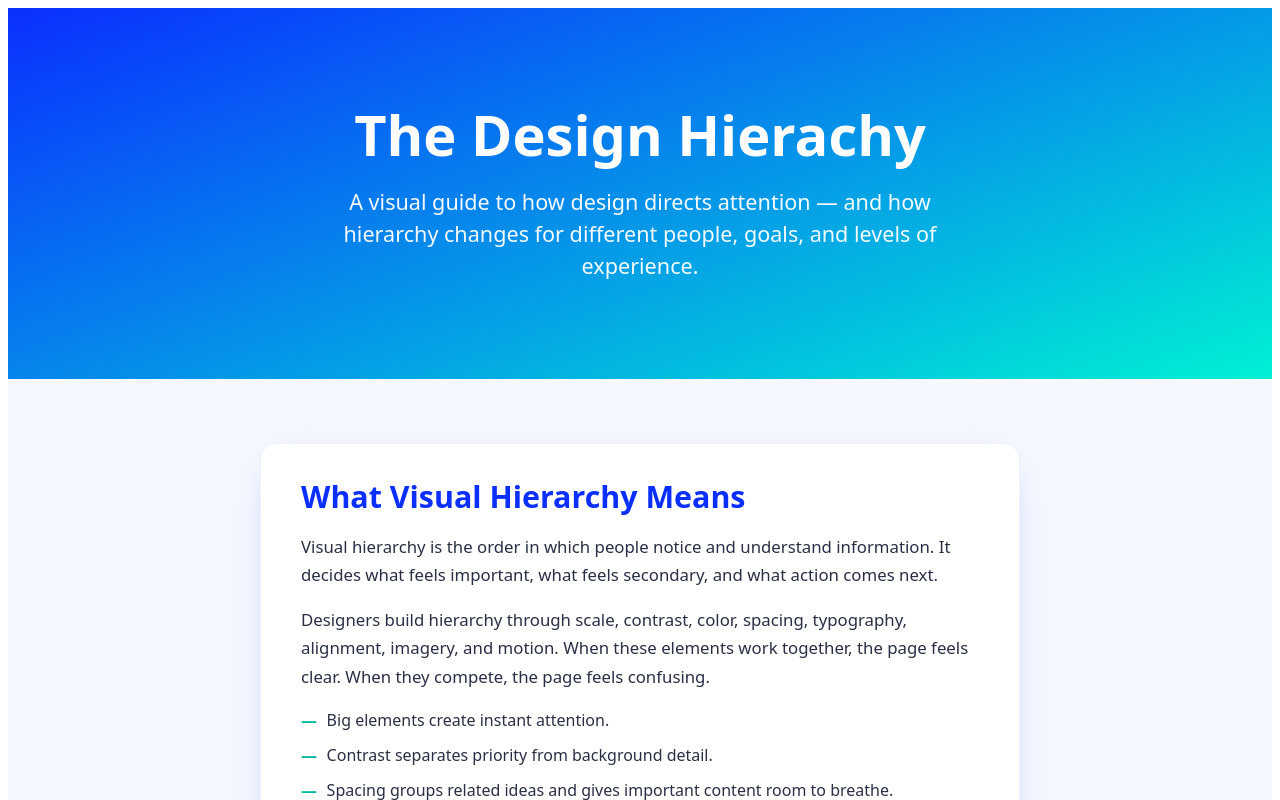
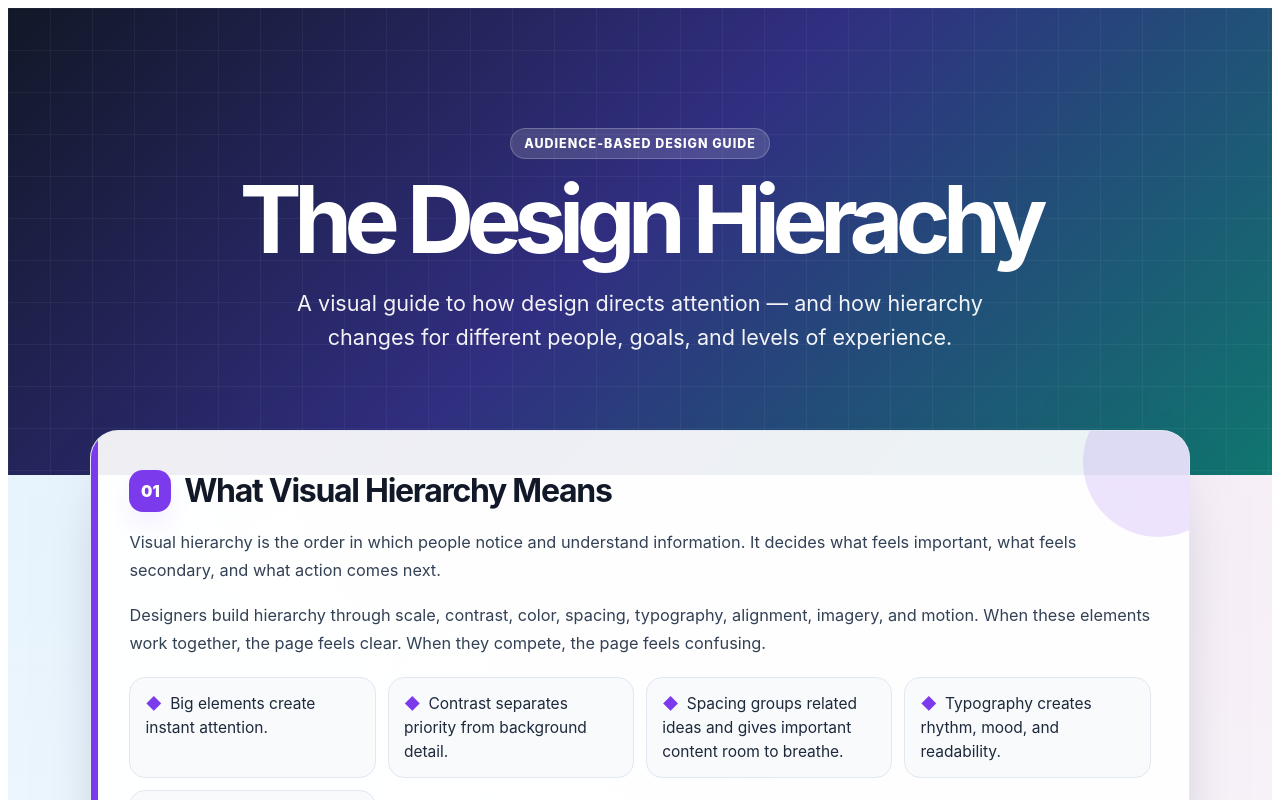
Before and after one commit to aiknowhalim/halim-the-design-hierachy, a React (Vite) app: page / in a window 1280 px wide. Shown: the top 800 px of the page. Built offline with nearby package versions, Linux system fonts and the light colour scheme; the HTML template or start-up script is replaced by a standard one.

Commit message:
Refresh site visual style for audience guide

```diff
--- a/src/App.jsx
+++ b/src/App.jsx
@@ -1,58 +1,110 @@
 import content from './content.json';
 
-// The entire page is driven by src/content.json — no code edits needed to add
-// sections, paragraphs, or lists. Missing fields degrade gracefully. See the
-// schema in README.md ("Editing your content").
+const font =
+  'Inter, ui-sans-serif, system-ui, -apple-system, Segoe UI, Roboto, Helvetica, Arial, sans-serif';
 
-const font =
-  'system-ui, -apple-system, Segoe UI, Roboto, Helvetica, Arial, sans-serif';
+const accents = ['#7C3AED', '#0EA5E9', '#F97316', '#10B981', '#E11D48', '#6366F1', '#14B8A6', '#F59E0B'];
 
 function Paragraphs({ text }) {
   if (!text) return null;
-  // Blank lines separate paragraphs.
   const parts = String(text).split(/\n\s*\n/).filter((p) => p.trim() !== '');
   return parts.map((p, i) => (
-    <p key={i} style={{ margin: '0 0 1rem', lineHeight: 1.7, fontSize: '1.05rem' }}>
+    <p key={i} style={{ margin: '0 0 1rem', lineHeight: 1.75, fontSize: '1.02rem' }}>
       {p.trim()}
     </p>
   ));
 }
 
-function Section({ section }) {
+function Section({ section, index }) {
   const items = Array.isArray(section.items) ? section.items : [];
+  const accent = accents[index % accents.length];
+
   return (
     <section
       style={{
-        background: '#fff',
-        borderRadius: 16,
-        padding: '2rem clamp(1.25rem, 4vw, 2.5rem)',
-        boxShadow: '0 10px 40px -20px rgba(10, 47, 255, 0.35)',
-        border: '1px solid #eef1ff',
+        position: 'relative',
+        overflow: 'hidden',
+        background: 'rgba(255, 255, 255, 0.92)',
+        borderRadius: 28,
+        padding: 'clamp(1.4rem, 4vw, 2.4rem)',
+        boxShadow: '0 24px 70px -42px rgba(15, 23, 42, 0.55)',
+        border: '1px solid rgba(226, 232, 240, 0.95)',
       }}
     >
+      <div
+        style={{
+          position: 'absolute',
+          inset: '0 auto auto 0',
+          width: 7,
+          height: '100%',
+          background: accent,
+        }}
+      />
+      <div
+        style={{
+          position: 'absolute',
+          right: -44,
+          top: -44,
+          width: 150,
+          height: 150,
+          borderRadius: '999px',
+          background: `${accent}22`,
+        }}
+      />
+
+      <div style={{ display: 'flex', alignItems: 'center', gap: '0.8rem', marginBottom: '1rem' }}>
+        <span
+          style={{
+            display: 'inline-grid',
+            placeItems: 'center',
+            width: 42,
+            height: 42,
+            borderRadius: 14,
+            background: accent,
+            color: '#fff',
+            fontWeight: 900,
+            boxShadow: `0 14px 30px -16px ${accent}`,
+          }}
+        >
+          {String(index + 1).padStart(2, '0')}
+        </span>
         {section.heading && (
-        <h2 style={{ fontSize: 'clamp(1.4rem, 3vw, 1.9rem)', margin: '0 0 1rem', color: '#0A2FFF' }}>
+          <h2 style={{ fontSize: 'clamp(1.35rem, 3vw, 2rem)', margin: 0, color: '#111827', letterSpacing: '-0.04em' }}>
             {section.heading}
           </h2>
         )}
-      <div style={{ color: '#2a2f45' }}>
+      </div>
+
+      <div style={{ color: '#334155' }}>
         <Paragraphs text={section.body} />
       </div>
+
       {items.length > 0 && (
-        <ul style={{ margin: '0.5rem 0 0', padding: 0, listStyle: 'none', display: 'grid', gap: '0.6rem' }}>
+        <ul
+          style={{
+            margin: '1.2rem 0 0',
+            padding: 0,
+            listStyle: 'none',
+            display: 'grid',
+            gridTemplateColumns: 'repeat(auto-fit, minmax(220px, 1fr))',
+            gap: '0.75rem',
+          }}
+        >
           {items.map((item, i) => (
             <li
               key={i}
               style={{
-                display: 'flex',
-                gap: '0.6rem',
-                alignItems: 'flex-start',
-                color: '#2a2f45',
-                lineHeight: 1.6,
+                background: '#F8FAFC',
+                border: '1px solid #E2E8F0',
+                borderRadius: 16,
+                padding: '0.85rem 0.95rem',
+                color: '#1E293B',
+                lineHeight: 1.55,
+                fontSize: '0.97rem',
               }}
             >
-              <span style={{ color: '#00B8A0', fontWeight: 700, flex: '0 0 auto' }}>—</span>
-              <span>{item}</span>
+              <span style={{ color: accent, fontWeight: 900, marginRight: 8 }}>◆</span>
+              {item}
             </li>
           ))}
         </ul>
@@ -65,36 +117,91 @@ export default function App() {
   const sections = Array.isArray(content.sections) ? content.sections : [];
 
   return (
-    <div style={{ minHeight: '100vh', fontFamily: font, background: '#f6f8ff', color: '#2a2f45' }}>
+    <div
+      style={{
+        minHeight: '100vh',
+        fontFamily: font,
+        background:
+          'radial-gradient(circle at top left, #E0F2FE 0, transparent 34%), radial-gradient(circle at top right, #FCE7F3 0, transparent 30%), linear-gradient(180deg, #F8FAFC 0%, #EEF2FF 100%)',
+        color: '#1E293B',
+      }}
+    >
       <header
         style={{
-          background: 'linear-gradient(160deg, #0A2FFF 0%, #00F0D4 100%)',
+          position: 'relative',
+          overflow: 'hidden',
+          background: 'linear-gradient(135deg, #111827 0%, #312E81 48%, #0F766E 100%)',
           color: '#fff',
-          padding: 'clamp(3rem, 10vw, 6rem) 1.5rem',
+          padding: 'clamp(4rem, 12vw, 7.5rem) 1.5rem',
           textAlign: 'center',
         }}
       >
-        <h1 style={{ fontSize: 'clamp(2.2rem, 6vw, 3.5rem)', margin: 0, lineHeight: 1.1 }}>
+        <div
+          style={{
+            position: 'absolute',
+            inset: 0,
+            opacity: 0.18,
+            backgroundImage:
+              'linear-gradient(rgba(255,255,255,.25) 1px, transparent 1px), linear-gradient(90deg, rgba(255,255,255,.25) 1px, transparent 1px)',
+            backgroundSize: '42px 42px',
+          }}
+        />
+        <div style={{ position: 'relative', maxWidth: 940, margin: '0 auto' }}>
+          <p
+            style={{
+              display: 'inline-block',
+              margin: '0 0 1rem',
+              padding: '0.45rem 0.8rem',
+              borderRadius: 999,
+              background: 'rgba(255,255,255,0.14)',
+              border: '1px solid rgba(255,255,255,0.22)',
+              fontWeight: 800,
+              letterSpacing: '0.08em',
+              textTransform: 'uppercase',
+              fontSize: '0.78rem',
+            }}
+          >
+            Audience-Based Design Guide
+          </p>
+          <h1
+            style={{
+              fontSize: 'clamp(2.7rem, 8vw, 5.8rem)',
+              margin: 0,
+              lineHeight: 0.95,
+              letterSpacing: '-0.08em',
+            }}
+          >
             {content.title}
           </h1>
           {content.tagline && (
-          <p style={{ fontSize: 'clamp(1.05rem, 2.5vw, 1.35rem)', opacity: 0.95, maxWidth: 640, margin: '1.25rem auto 0', lineHeight: 1.5 }}>
+            <p
+              style={{
+                fontSize: 'clamp(1.05rem, 2.5vw, 1.35rem)',
+                opacity: 0.94,
+                maxWidth: 760,
+                margin: '1.4rem auto 0',
+                lineHeight: 1.6,
+              }}
+            >
               {content.tagline}
             </p>
           )}
+        </div>
       </header>
 
       <main
         style={{
-          maxWidth: 760,
-          margin: '0 auto',
-          padding: 'clamp(2rem, 6vw, 4rem) 1.5rem',
+          maxWidth: 1100,
+          margin: '-2.8rem auto 0',
+          padding: '0 1.5rem clamp(2.5rem, 7vw, 5rem)',
           display: 'grid',
-          gap: 'clamp(1.25rem, 4vw, 2rem)',
+          gap: 'clamp(1rem, 3vw, 1.5rem)',
+          position: 'relative',
+          zIndex: 2,
         }}
       >
         {sections.map((section, i) => (
-          <Section key={i} section={section} />
+          <Section key={i} section={section} index={i} />
         ))}
       </main>
 
@@ -102,10 +209,10 @@ export default function App() {
         <footer
           style={{
             textAlign: 'center',
-            padding: '2rem 1.5rem',
-            color: '#6b7280',
-            fontSize: '0.9rem',
-            borderTop: '1px solid #e6eaf5',
+            padding: '2rem 1.5rem 2.5rem',
+            color: '#475569',
+            fontSize: '0.95rem',
+            borderTop: '1px solid rgba(148, 163, 184, 0.35)',
           }}
         >
           {content.footer}
```
Lines whose indentation alone changed are shown as unchanged.
